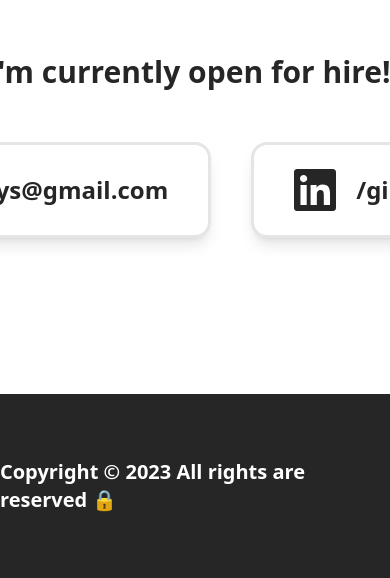
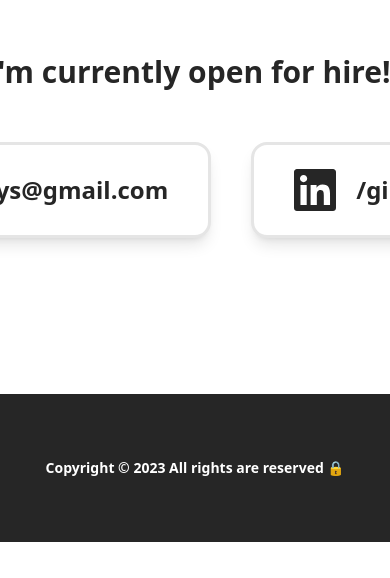
Before and after one commit to gibsonmurray/portfolio-v2, a React (Create React App) app: page / in a window 390 px wide. Shown: the part 5592-6170 px from the top of the page. After the commit the page ends 6134 px from the top, so only its background shows below. Built offline with nearby package versions, Linux system fonts and the light colour scheme.

Commit message:
added responsiveness to footer

```diff
--- a/src/components/footer/Footer.jsx
+++ b/src/components/footer/Footer.jsx
@@ -5,7 +5,7 @@
 
     return (
         <div className="flex w-screen items-center justify-center bg-neutral-800 py-16">
-            <span className="font-extrabold text-white text-xl">
+            <span className="text-center text-sm font-extrabold text-white lg:text-xl ">
                 Copyright © {year} All rights are reserved 🔒
             </span>
         </div>
```
Also changed, not shown: 1 other file (tests, documents, lock files or other folders).
